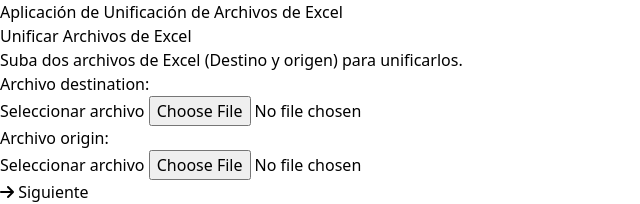
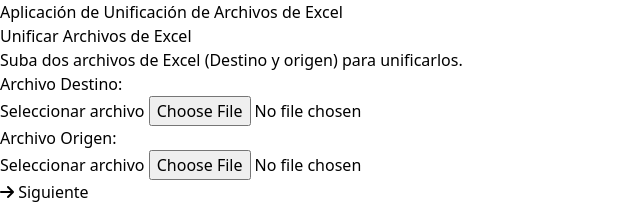
Before and after one commit to Erinxon/unifi-excel-files, an Angular app: page / in a window 1280 px wide. Shown: the top 204 px of the page, without its empty margins (0-640 px from the left). Built offline with nearby package versions, Linux system fonts and the light colour scheme.

Commit message:
change name

```diff
--- a/src/app/components/upload-files/upload-files.component.html
+++ b/src/app/components/upload-files/upload-files.component.html
@@ -6,7 +6,7 @@
 
     <div class="grid grid-cols-1 sm:grid-cols-2 gap-4">
         <div>
-            <label class="block font-medium mb-2 text-gray-800">Archivo destination:</label>
+            <label class="block font-medium mb-2 text-gray-800">Archivo Destino:</label>
             <div class="file-upload">
                 <label
                     class="flex items-center justify-center w-full px-4 py-2 text-white bg-green-500 rounded-lg cursor-pointer hover:bg-green-600 focus:outline-none focus:ring-2 focus:ring-green-500"
@@ -25,7 +25,7 @@
             </div>
         </div>
         <div>
-            <label class="block font-medium mb-2 text-gray-800">Archivo origin:</label>
+            <label class="block font-medium mb-2 text-gray-800">Archivo Origen:</label>
             <div class="file-upload">
                 <label class="flex items-center justify-center w-full px-4 py-2 text-white bg-green-500 rounded-lg cursor-pointer hover:bg-green-600 focus:outline-none focus:ring-2 focus:ring-green-500"
                      for="originFileInput">
```
